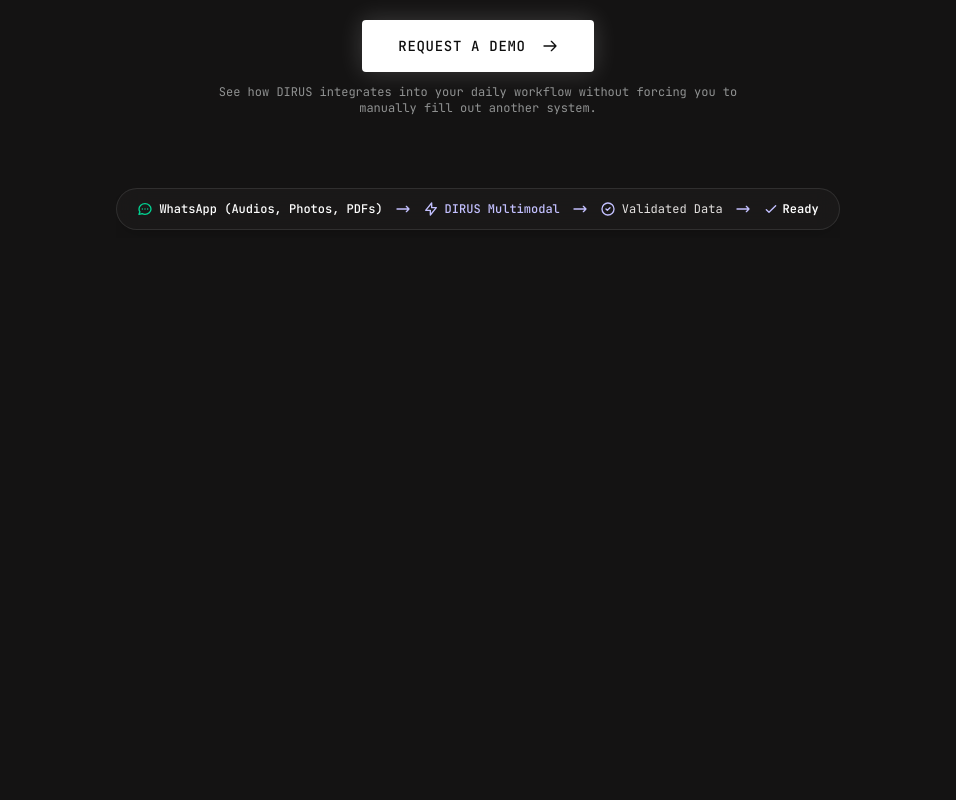
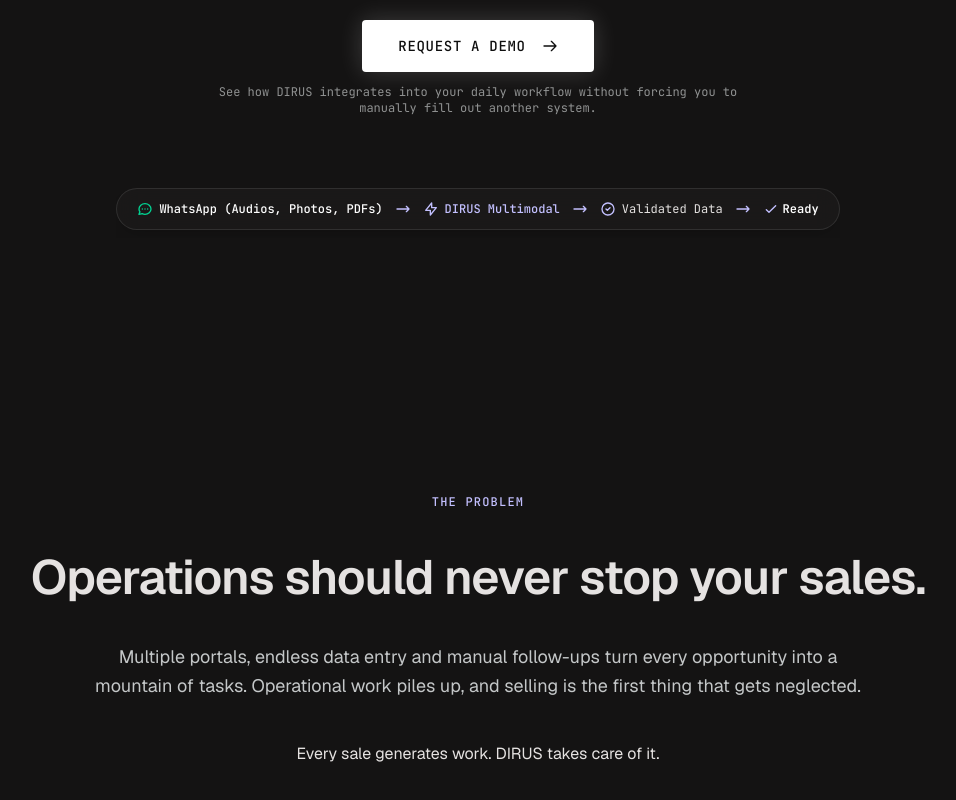
Before and after one commit to khriztianmoreno/dirus-landing, a Next.js app: page /en in a window 1280 px wide. Shown: the part 698-1498 px from the top of the page, without its empty margins (162-1118 px from the left). Before the commit the page ends 1096 px from the top, so only its background shows below. Built offline with nearby package versions, Linux system fonts and the light colour scheme.

Commit message:
feat(sections): add problem section with i18n copy

```diff
--- a/src/app/[locale]/page.tsx
+++ b/src/app/[locale]/page.tsx
@@ -1,5 +1,6 @@
 import { Navbar } from "@/components/navigation/Navbar";
 import { Hero } from "@/components/sections/Hero";
+import { Problem } from "@/components/sections/Problem";
 import { isLocale } from "@/lib/i18n/config";
 import { getDictionary } from "@/lib/i18n/dictionaries";
 import { notFound } from "next/navigation";
@@ -16,6 +17,7 @@
       <Navbar locale={locale} copy={dictionary.nav} />
       <main className="flex flex-1 flex-col">
         <Hero dictionary={dictionary} />
+        <Problem dictionary={dictionary} />
       </main>
     </>
   );
--- /dev/null
+++ b/src/components/sections/Problem.tsx
@@ -0,0 +1,39 @@
+import { Container } from "@/components/layout/Container";
+import { Eyebrow } from "@/components/ui/Eyebrow";
+import { Heading } from "@/components/ui/Heading";
+import { Text } from "@/components/ui/Text";
+import type { Dictionary } from "@/lib/i18n/dictionaries";
+
+type ProblemProps = {
+  dictionary: Dictionary;
+};
+
+/**
+ * Presentational Problem section for DIRUS Brokers landing page (Issue #19).
+ * Renders the eyebrow tag, section headline, the operational pain described
+ * in plain copy, and the closing statement that hands the work back to DIRUS.
+ *
+ * The copy alone must communicate the whole operational problem, without
+ * relying on the chaos-to-order visual (which ships separately in Issue #20).
+ */
+export function Problem({ dictionary }: ProblemProps) {
+  const { problem } = dictionary.home;
+
+  return (
+    <section className="py-14 md:py-24 overflow-hidden">
+      <Container className="relative z-10 text-center flex flex-col items-center gap-7 md:gap-10">
+        <Eyebrow>{problem.eyebrow}</Eyebrow>
+
+        <Heading level={2} size={1} className="max-w-4xl mx-auto">
+          {problem.title}
+        </Heading>
+
+        <Text variant="lg" muted className="max-w-3xl mx-auto">
+          {problem.description}
+        </Text>
+
+        <Text className="max-w-2xl mx-auto">{problem.closing}</Text>
+      </Container>
+    </section>
+  );
+}
--- a/src/content/en/home.ts
+++ b/src/content/en/home.ts
@@ -21,4 +21,11 @@
       step4: "Ready",
     },
   },
+  problem: {
+    eyebrow: "THE PROBLEM",
+    title: "Operations should never stop your sales.",
+    description:
+      "Multiple portals, endless data entry and manual follow-ups turn every opportunity into a mountain of tasks. Operational work piles up, and selling is the first thing that gets neglected.",
+    closing: "Every sale generates work. DIRUS takes care of it.",
+  },
 };
--- a/src/content/es/home.ts
+++ b/src/content/es/home.ts
@@ -20,4 +20,11 @@
       step4: "Listo",
     },
   },
+  problem: {
+    eyebrow: "EL PROBLEMA",
+    title: "La operación no debería detener tus ventas.",
+    description:
+      "Múltiples portales, entrada de datos interminable y seguimientos manuales convierten cada oportunidad en una montaña de tareas. El trabajo operativo se acumula y lo primero que se descuida es vender.",
+    closing: "Cada venta genera trabajo. DIRUS se encarga de él.",
+  },
 };
```
Also changed, not shown: 2 other files (tests, documents, lock files or other folders).
